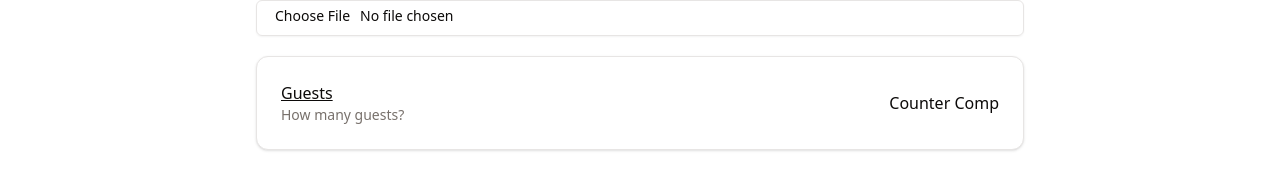
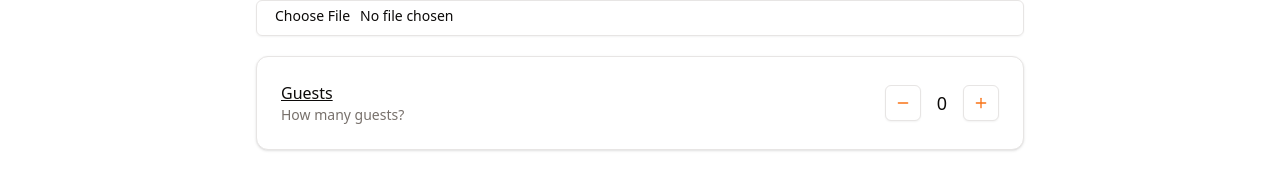
Before and after one commit to Milton3000/bnb-milton, a Next.js app: page /create/1/description in a window 1280 px wide. Shown: the part 487-662 px from the top of the page. Built offline with nearby package versions, Linux system fonts and the light colour scheme; no server answers.

Commit message:
Guests Counter Button (increment, decrement) and functionality done

```diff
--- a/app/components/Counter.tsx
+++ b/app/components/Counter.tsx
@@ -1,7 +1,30 @@
+"use client";
+import { Button } from "@/components/ui/button";
+import { Minus, Plus } from "lucide-react";
+import { useState } from "react";
+
 export function Counter() {
+    const [amount, setAmount] = useState(0);
+
+
+    function increment() {
+        setAmount(amount + 1);
+    }
+
+    function decrement() {
+        if (amount > 0) {
+            setAmount(amount - 1);
+        }
+    }
     return (
-        <div>
-            <h1> Counter Comp </h1>
+        <div className="flex items-center gap-x-4">
+        <Button variant="outline" size="icon" type="button" onClick={decrement}>
+            <Minus className="h-4 w-4 text-primary" />
+        </Button>
+        <p className="font-medium text-lg">{amount}</p>
+        <Button variant="outline" size="icon" type="button" onClick={increment}>
+            <Plus className="h-4 w-4 text-primary" />
+        </Button>
         </div>
     )
 }
```
